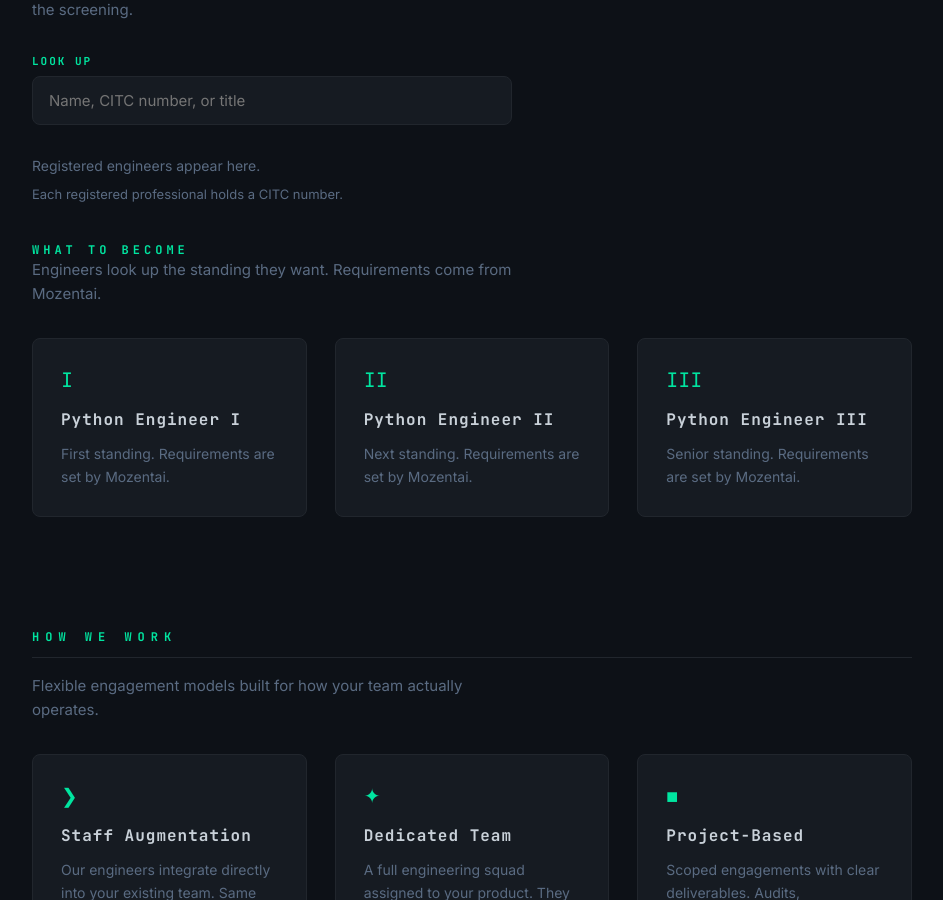
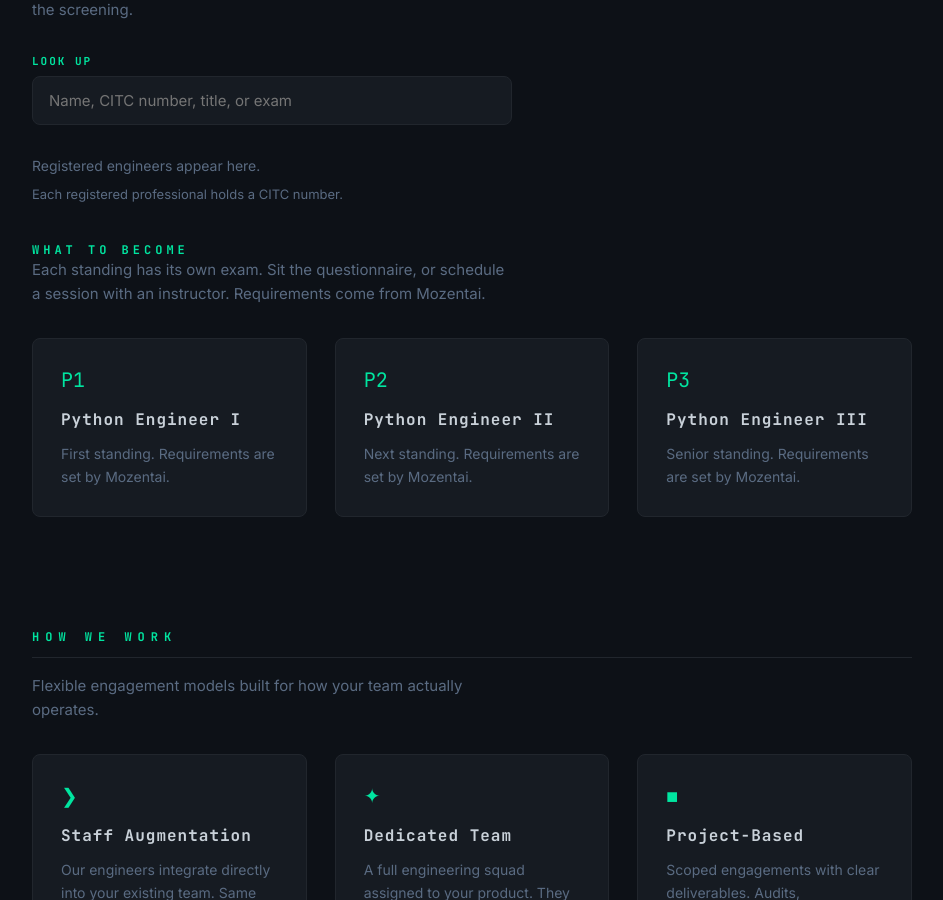
Before and after one commit to Mozentai/mozentai.com, a Jekyll site: the page built from index.md, in a window 1280 px wide and 900 px high, scrolled down 2163 px. Shown: the whole window, without its empty margins (168-1111 px from the left). Built offline with Jekyll 4.4.1, drawn with Linux system fonts in a browser that asks for light colours.

Commit message:
Name the Python exams P1, P2, P3 and show the two sitting modes.
Keep question banks, score bands, and the specialist PX code off the public page.

```diff
--- a/_data/career.yml
+++ b/_data/career.yml
@@ -1,21 +1,21 @@
 headline: Career Wall
 lead: We prepare the professionals. Companies look them up and skip the screening.
 lookup_label: Look up
-lookup_placeholder: Name, CITC number, or title
+lookup_placeholder: Name, CITC number, title, or exam
 empty: Registered engineers appear here.
 titles_kicker: What to become
-titles_lead: Engineers look up the standing they want. Requirements come from Mozentai.
+titles_lead: Each standing has its own exam. Sit the questionnaire, or schedule a session with an instructor. Requirements come from Mozentai.
 id_hint: Each registered professional holds a CITC number.
 
 titles:
   - name: Python Engineer I
-    level: I
+    exam: P1
     summary: First standing. Requirements are set by Mozentai.
 
   - name: Python Engineer II
-    level: II
+    exam: P2
     summary: Next standing. Requirements are set by Mozentai.
 
   - name: Python Engineer III
-    level: III
+    exam: P3
     summary: Senior standing. Requirements are set by Mozentai.
--- a/_includes/career.html
+++ b/_includes/career.html
@@ -46,8 +46,9 @@
       class="card reveal"
       style="--delay: {{ forloop.index0 | times: 100 }}ms"
       data-title="{{ title.name | downcase | escape }}"
+      data-exam="{{ title.exam | downcase | escape }}"
     >
-      <p class="card-icon">{{ title.level }}</p>
+      <p class="card-icon">{{ title.exam }}</p>
       <h3 class="card-title">{{ title.name }}</h3>
       <p class="card-desc">{{ title.summary }}</p>
     </article>
--- a/assets/js/career.js
+++ b/assets/js/career.js
@@ -15,7 +15,9 @@
       " " +
       (el.getAttribute("data-titles") || "") +
       " " +
-      (el.getAttribute("data-title") || "")
+      (el.getAttribute("data-title") || "") +
+      " " +
+      (el.getAttribute("data-exam") || "")
     ).replace(/\s+/g, " ").trim();
   }
 
```
Also changed, not shown: _data/exams.yml (added, +28 -0 lines), 3 other files.
